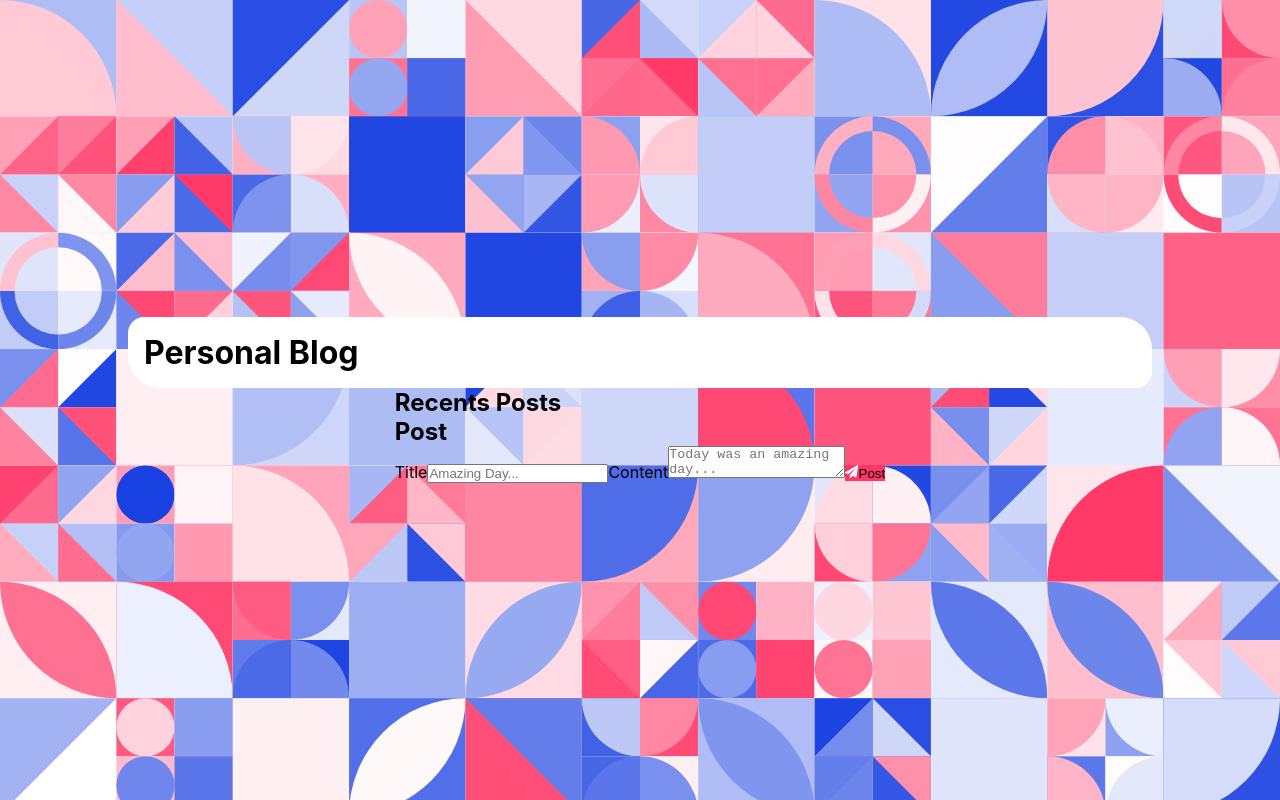
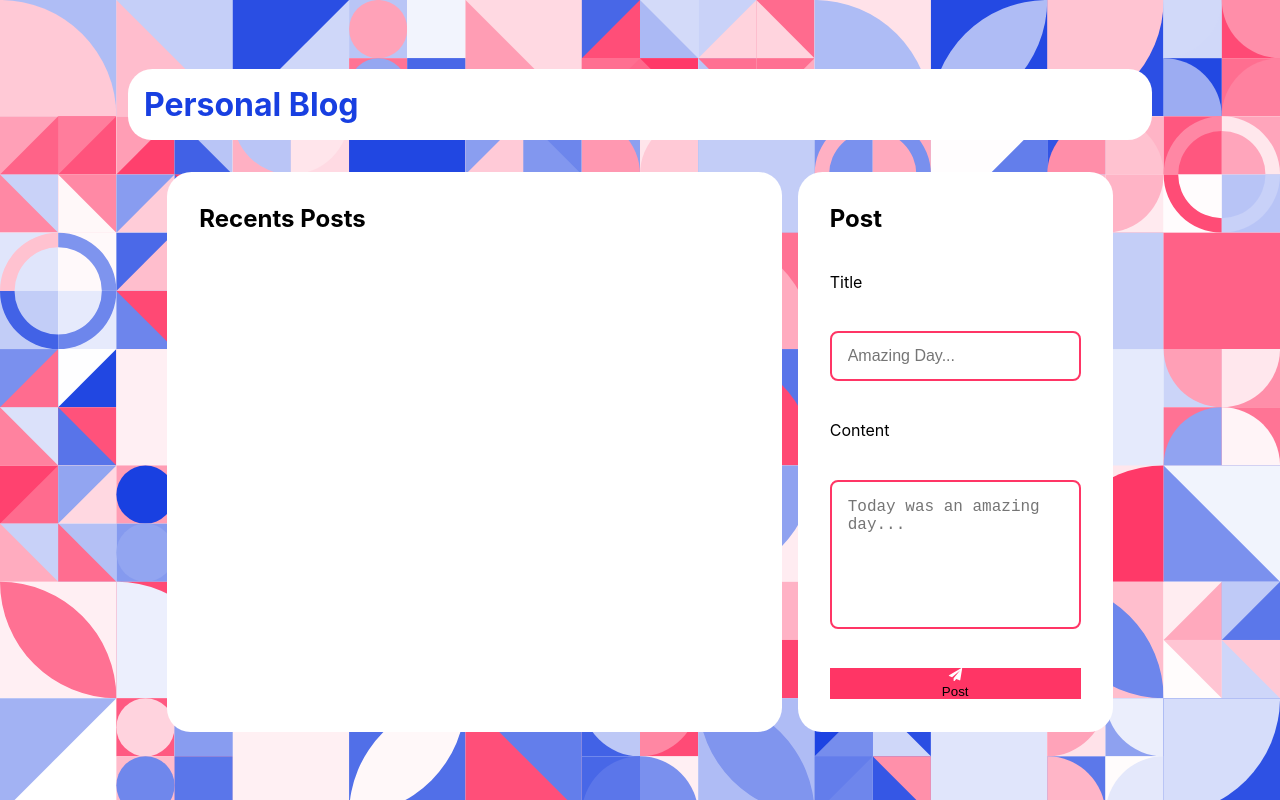
Before and after one commit to cesardarizaleta/React-Proyects, a React (Create React App) app in the folder blog/: page / in a window 1280 px wide. Built offline with nearby package versions, Linux system fonts and the light colour scheme.

Commit message:
Aside ready

```diff
--- a/blog/src/App.css
+++ b/blog/src/App.css
@@ -20,6 +20,7 @@ aside button {
     align-items: center;
     justify-content: center;
     height: 100vh;
+    gap: 2em;
 }
 
 header {
@@ -27,4 +28,73 @@ header {
     background-color: #ffffff;
     padding: 1em;
     border-radius: 1em 2em;
+    color: #183FE1;
+    animation: moveit 2s infinite ease-in-out;
+    cursor: pointer;
 }
+
+header h1 {
+    transition: all 0.5s;
+}
+
+
+@keyframes moveit {
+    0% {
+        border-radius: 1em 2em;
+    }
+    50% {
+        border-radius: 2em 1em;
+    }
+    100% {
+        border-radius: 1em 2em;
+    }
+}
+
+.interactive-content {
+    display: flex;
+    align-items: center;
+    justify-content: center;
+    gap: 1em;
+    width: 80%;
+}
+
+main {
+    background-color: #ffffff;
+    min-width: 60%;
+    height: 70vh;
+    padding: 2em;
+    animation: moveit 2s infinite ease-in-out;
+}
+
+aside {
+    display: flex;
+    flex-direction: column;
+    justify-content: space-between;
+    background-color: white;
+    height: 70vh;
+    padding: 2em;
+    animation: moveit 2s infinite ease-in-out;
+}
+
+aside * {
+    width: 100%;
+}
+
+aside input, aside textarea {
+    height: 10%;
+    padding: 1em;
+    font-size: 1rem;
+    border-radius: .5em;
+    border: 2px solid #FF3565;
+    outline: none;
+    transition: all 0.5s;
+}
+
+aside input:focus, aside textarea:focus {
+    border: 2px solid #183FE1
+}
+
+aside textarea {
+    resize: none;
+    height: 30%;
+}
--- a/blog/src/App.js
+++ b/blog/src/App.js
@@ -7,7 +7,7 @@ function App() {
       <header>
         <h1>Personal Blog</h1>
       </header>
-      <div>
+      <div className='interactive-content'>
           <main>
             <h2>Recents Posts</h2>
           </main>
```
